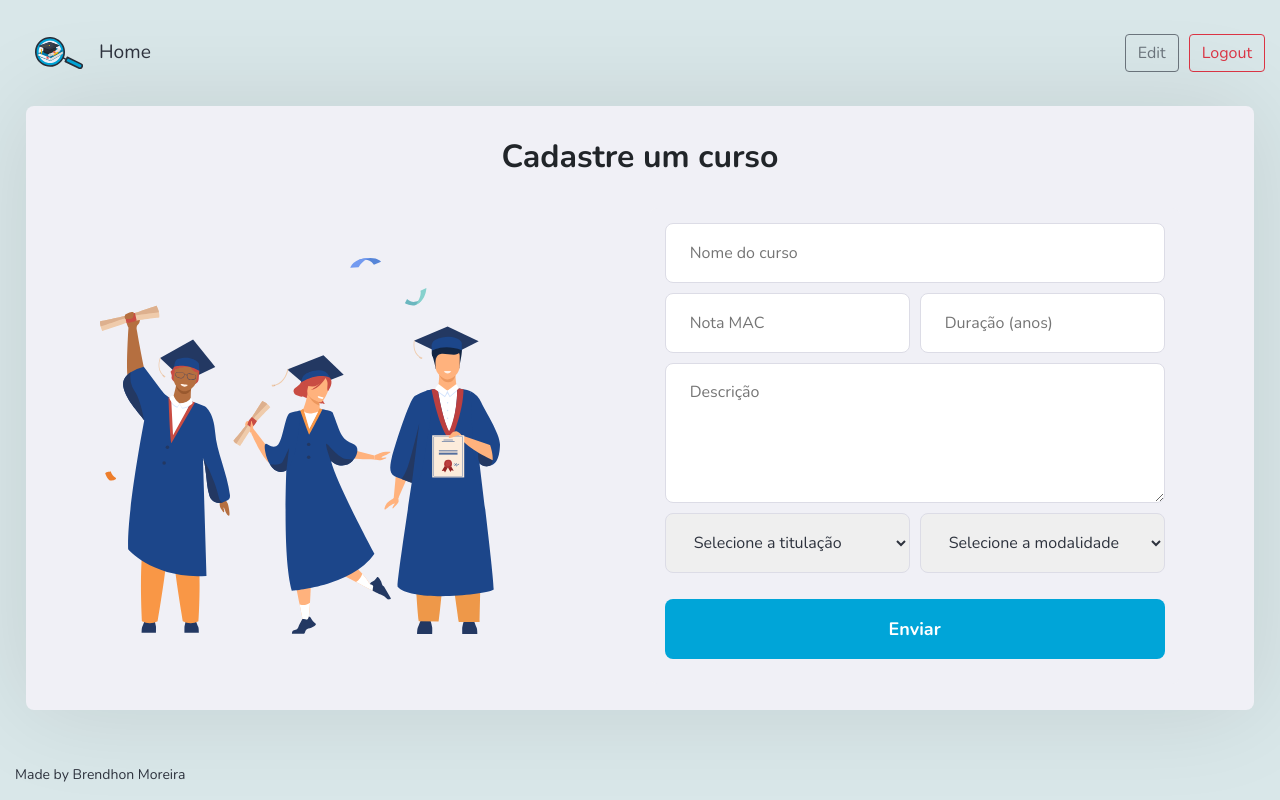
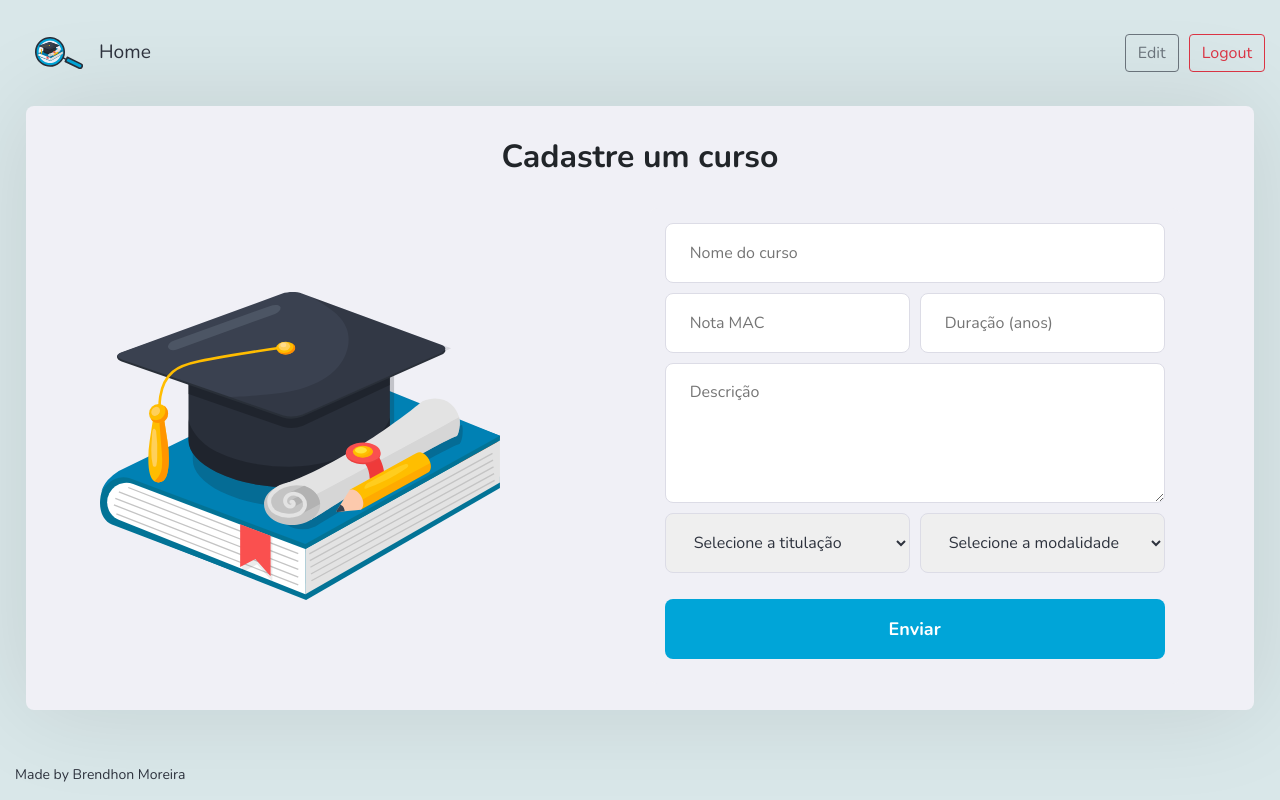
Before and after one commit to Brendhon/SearchFacul_Web, a React (Create React App) app: page /course/create in a window 1280 px wide. Built offline with nearby package versions, Linux system fonts and the light colour scheme.

Commit message:
change: img

```diff
--- a/src/pages/CreateCourse/index.jsx
+++ b/src/pages/CreateCourse/index.jsx
@@ -5,7 +5,7 @@ import Header from '../../components/Header/Header'
 import Footer from '../../components/Footer/Footer'
 import CourseForm from '../../components/Form/Course'
 
-import student from '../../assets/img/students2.svg'
+import books from '../../assets/img/books.svg'
 
 const CreateCourse = _ =>
 
@@ -17,7 +17,7 @@ const CreateCourse = _ =>
             <h1>Cadastre um curso</h1>
 
             <div className="create-course-data">
-                <img className="create-course-img" src={student} alt="student"></img>
+                <img className="create-course-img" src={books} alt="books"></img>
                 <CourseForm/>
             </div>
         </div>
```
